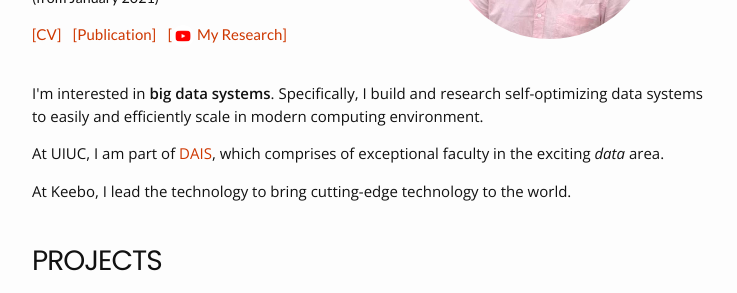
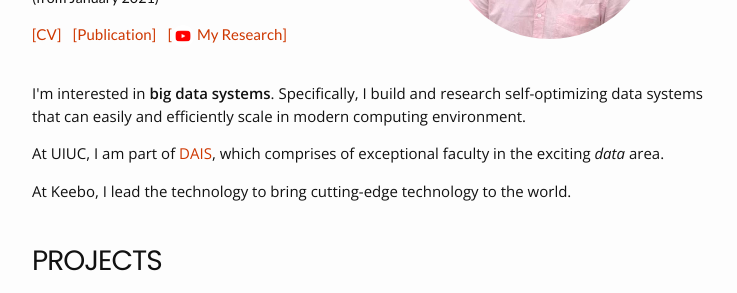
Before and after one commit to pyongjoo/pyongjoo.github.io, a Jekyll site: the page built from index.html, in a window 1280 px wide. Shown: the part 277-570 px from the top of the page, without its empty margins (268-1005 px from the left). Built offline with Jekyll 4.4.1, drawn with Linux system fonts in a browser that asks for light colours.

Commit message:
minor change in intro

```diff
--- a/index.html
+++ b/index.html
@@ -36,7 +36,7 @@ layout: home
 	    <div class="col-md-12 col-lg-12 interest">
 	        <p>I'm interested in <b>big data systems</b>.
 	           Specifically, I build and research self-optimizing data systems
-	           to easily and efficiently scale in modern computing environment.</p>
+	           that can easily and efficiently scale in modern computing environment.</p>
 	        <p>At UIUC, I am part of <a href="https://dais.cs.illinois.edu/">DAIS</a>, which comprises of exceptional faculty
 	           in the exciting <i>data</i> area.</p>
 	        <p>At Keebo, I lead the technology to bring cutting-edge technology to the world.</p>
```
